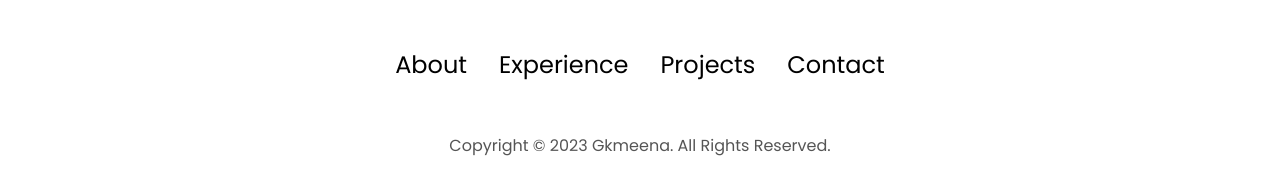
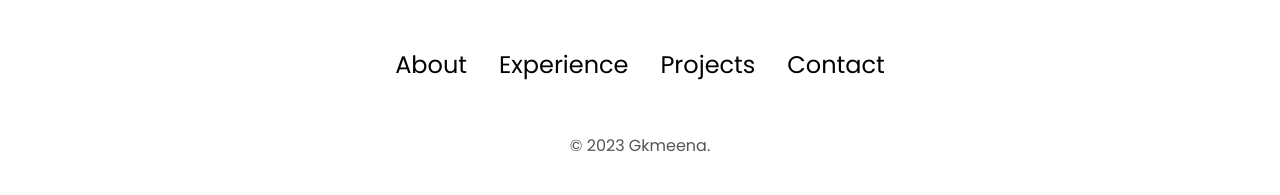
Before and after one commit to gauravmeee/My-Portfolio, a plain HTML site: page index.html in a window 1280 px wide. Shown: the part 4481-4676 px from the top of the page. Drawn offline with Linux system fonts and the light colour scheme.

Commit message:
bottom text to copyright gkmeena only

```diff
--- a/index.html
+++ b/index.html
@@ -447,7 +447,7 @@ As a relentless learner, I dedicate myself daily to expanding my skill set and s
           </ul>
         </div>
       </nav>
-      <p>Copyright &#169; 2023 Gkmeena. All Rights Reserved.</p>
+      <p>&#169; 2023 Gkmeena.</p>
     </footer>
     <script src="script.js"></script>
   </body>
```
